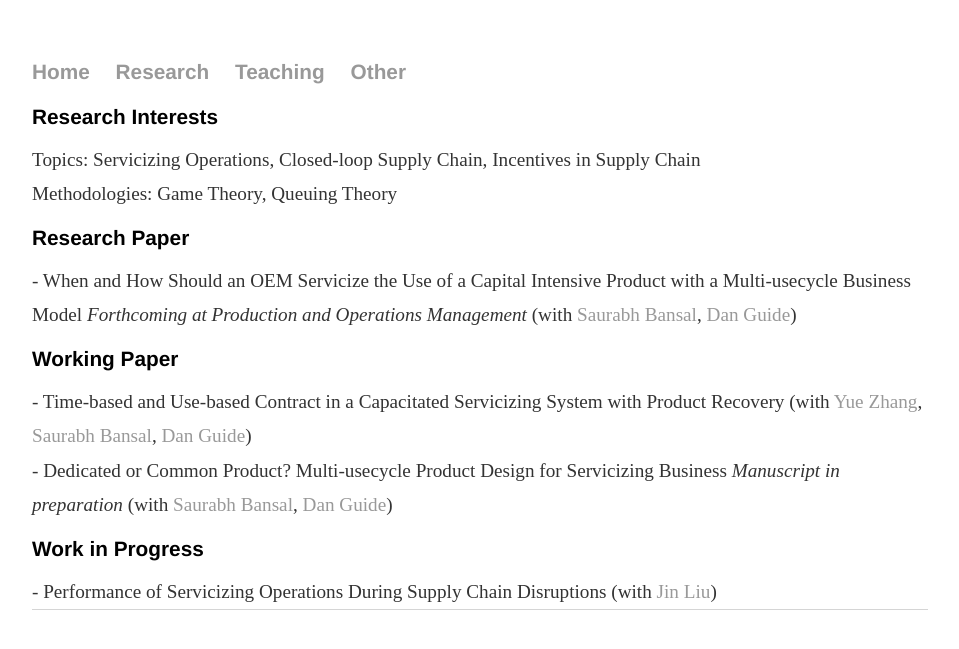
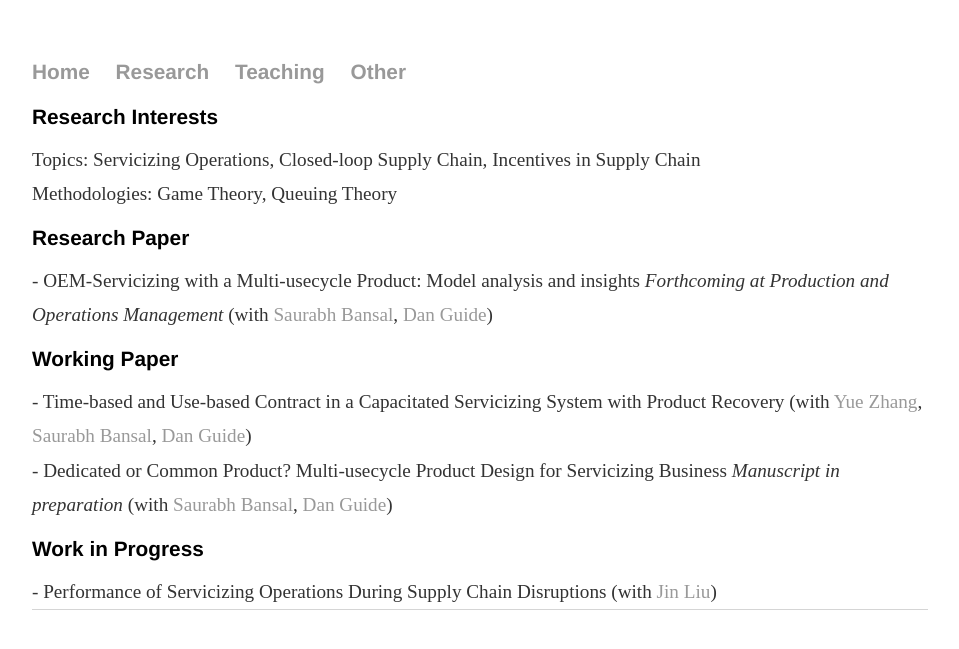
Before and after one commit to yinshi-gao/yinshi-gao.github.io, a Jekyll site: the page built from research/index.html, in a window 1280 px wide. Shown: the top 649 px of the page, without its empty margins (160-1119 px from the left). Built offline with Jekyll 4.4.1, drawn with Linux system fonts in a browser that asks for light colours.

Commit message:
Update index.html

```diff
--- a/research/index.html
+++ b/research/index.html
@@ -9,7 +9,7 @@ title: Yinshi (Agnes) Gao's Personal Page - Research
 	<p2>Methodologies: Game Theory, Queuing Theory</p2>
 
 	<h1>Research Paper</h1>
-	<p2>- When and How Should an OEM Servicize the Use of a Capital Intensive Product with a Multi-usecycle Business Model <em>Forthcoming at Production and Operations Management</em>
+	<p2>- OEM-Servicizing with a Multi-usecycle Product: Model analysis and insights <em>Forthcoming at Production and Operations Management</em>
 		(with <a href="https://directory.smeal.psu.edu/sub32">Saurabh Bansal</a>, <a href="http://www.personal.psu.edu/drg16/">Dan Guide</a>)</p2>
 	<h1>Working Paper</h1>
 	<p2>- Time-based and Use-based Contract in a Capacitated Servicizing System with Product Recovery
```
